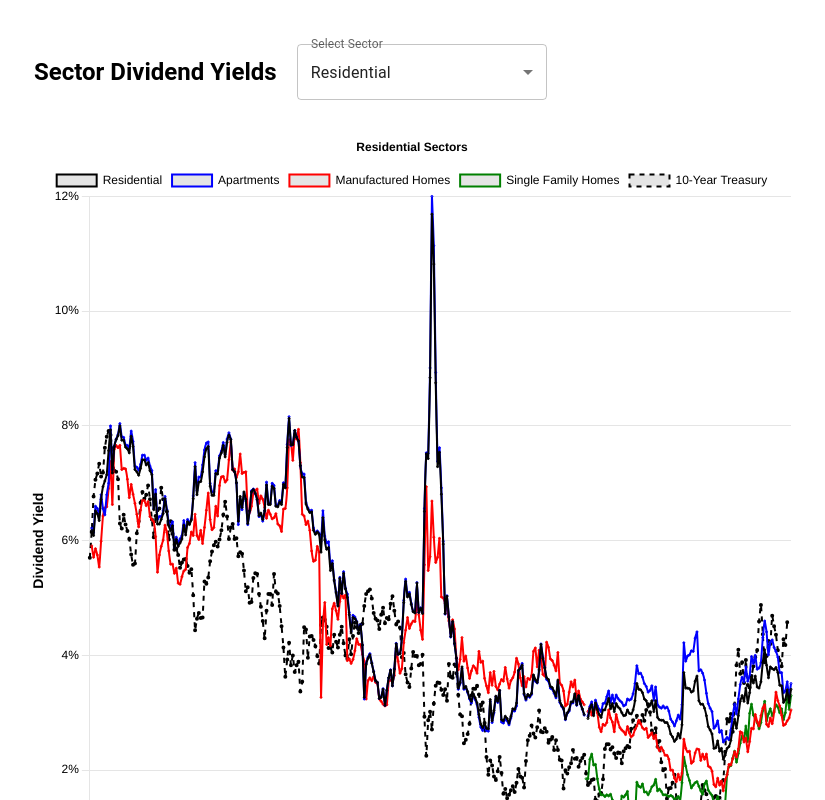
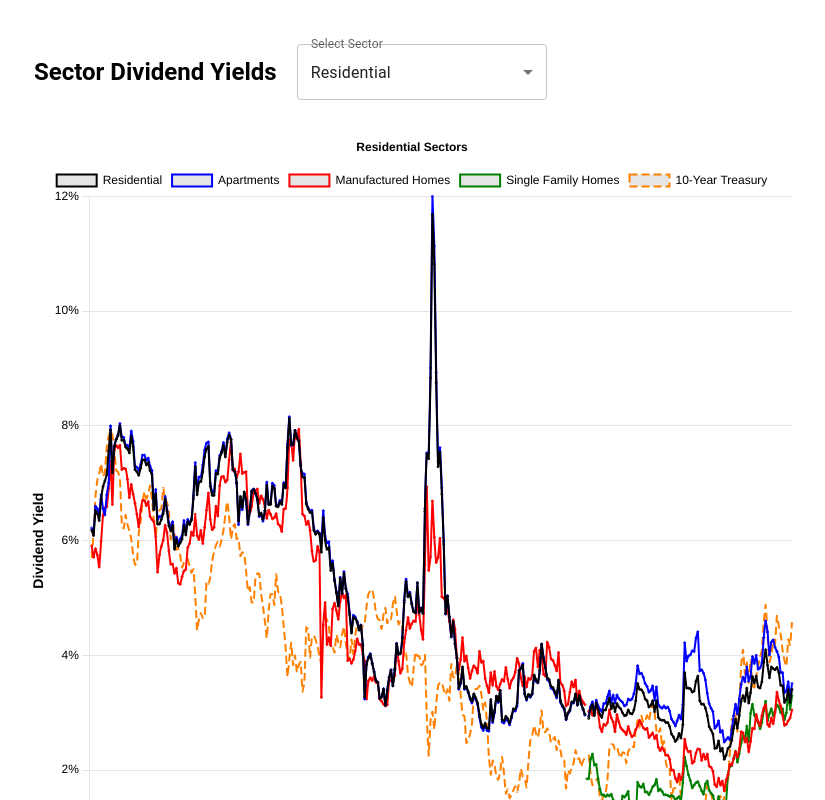
Before and after one commit to kylecribbins/Nareit, a React (Create React App) app in the folder nareit-app/: page / in a window 1280 px wide. Shown: the part 1060-1860 px from the top of the page, without its empty margins (228-1053 px from the left). Built offline with nearby package versions, Linux system fonts and the light colour scheme.

Commit message:
Treasury fixes

```diff
--- a/nareit-app/src/App.js
+++ b/nareit-app/src/App.js
@@ -23,8 +23,8 @@ import {
   filterAllOtherEquityIndexData,
   filterMortgageIndexData,
   extractScatterplotData,
+  extractTreasuryData, // Import extractTreasuryData
   sectorColors, // Import sectorColors
-  extractTreasuryData,
 } from "./utils/dataHelpers";
 import { sectorDefinitions } from "./utils/sectorDefinitions"; // Import sector definitions
 import { Box, FormControl, InputLabel, MenuItem, Select } from "@mui/material";
@@ -45,9 +45,10 @@ function App() {
   const [scatterData5Year, setScatterData5Year] = useState([]);
   const [scatterData10Year, setScatterData10Year] = useState([]);
   const [selectedDividendSector, setSelectedDividendSector] = useState("Residential");
-  const [treasuryData, setTreasuryData] = useState({ dates: [], yields: [] }); // Added treasuryData state
+  const [treasuryData, setTreasuryData] = useState({ dates: [], yields: [] }); // Updated to reflect new file
 
   useEffect(() => {
+    // Load main REIT data
     Papa.parse(`${process.env.PUBLIC_URL}/reit_data.csv`, {
       download: true,
       header: true,
@@ -73,9 +74,17 @@ function App() {
         setScatterData3Year(extractScatterplotData(metrics, "stdev3", "avgReturn3"));
         setScatterData5Year(extractScatterplotData(metrics, "stdev5", "avgReturn5"));
         setScatterData10Year(extractScatterplotData(metrics, "stdev10", "avgReturn10"));
+      },
+    });
 
-        const treasuryData = extractTreasuryData(rawData); // Extract Treasury data
-        setTreasuryData(treasuryData); // Save Treasury data for the chart
+    // Load Treasury data from the new file
+    Papa.parse(`${process.env.PUBLIC_URL}/treasury_data.csv`, {
+      download: true,
+      header: true,
+      complete: (result) => {
+        const rawTreasuryData = result.data;
+        const treasury = extractTreasuryData(rawTreasuryData); // Use updated extractTreasuryData
+        setTreasuryData(treasury);
       },
     });
   }, []);
--- a/nareit-app/src/components/SectorChart.js
+++ b/nareit-app/src/components/SectorChart.js
@@ -27,38 +27,19 @@ const SectorChart = ({ historicalData, sectors, title, sectorColors, treasuryYie
       return obj;
     }, {});
 
-  // Determine min and max dates for the selected sector
-  const sectorDates = Object.values(filteredData).flatMap((sector) => sector.dates);
-  const minSectorDate = new Date(Math.min(...sectorDates.map((date) => new Date(date))));
-  const maxSectorDate = new Date(Math.max(...sectorDates.map((date) => new Date(date))));
-
-  // Filter Treasury data to match the sector's date range
-  const filteredTreasuryYields = {
-    dates: treasuryYields.dates.filter(
-      (date) => new Date(date) >= minSectorDate && new Date(date) <= maxSectorDate
-    ),
-    yields: treasuryYields.dates
-      .map((date, index) =>
-        new Date(date) >= minSectorDate && new Date(date) <= maxSectorDate
-          ? treasuryYields.yields[index]
-          : null
-      )
-      .filter((value) => value !== null), // Remove nulls from mismatched dates
-  };
-
-  // Generate a unified list of unique dates across the filtered data
+  // Generate a unified list of unique dates
   const allDates = Array.from(
     new Set([
-      ...sectorDates,
-      ...filteredTreasuryYields.dates, // Include filtered Treasury dates
+      ...Object.values(filteredData).flatMap((sector) => sector.dates),
+      ...treasuryYields.dates,
     ])
-  ).sort((a, b) => new Date(a) - new Date(b)); // Sort dates in ascending order
+  ).sort((a, b) => new Date(a) - new Date(b));
 
   // Prepare datasets for each sector
   const datasets = Object.keys(filteredData).map((sector) => {
     const sectorData = filteredData[sector];
 
-    // Align data with allDates, filling gaps with null
+    // Align sector data with allDates, filling gaps with null
     const alignedYields = allDates.map((date) => {
       const index = sectorData.dates.indexOf(date);
       return index !== -1 ? sectorData.yields[index] : null;
@@ -76,14 +57,18 @@ const SectorChart = ({ historicalData, sectors, title, sectorColors, treasuryYie
   // Add 10-Year Treasury data as a separate dataset
   datasets.push({
     label: "10-Year Treasury",
-    data: filteredTreasuryYields.yields, // Use filtered Treasury yields
-    fill: true,
-    borderColor: "rgb(0, 0, 0)", // Black color for Treasury line
-    borderWidth: 2, // Match the thickness of other lines
-    borderDash: [5, 5], // Dotted line pattern (dash length and space)
+    data: allDates.map((date) => {
+      const index = treasuryYields.dates.indexOf(date);
+      return index !== -1 ? treasuryYields.yields[index] : null;
+    }),
+    fill: false,
+    borderColor: "#ff8000", // Orange color for high visibility
+    borderWidth: 2, // Match the same thickness as the dividend yield lines
+    tension: 0.1, // Smooth lines
     pointStyle: "circle",
-    pointRadius: 1, // Match the point radius of other lines
-    tension: 0.1, // Smooth lines
+    pointRadius: 0, // Match the point size of dividend yield lines
+    pointBackgroundColor: "#ff8000", // Match point color with the line
+    borderDash: [8, 4], // Dash effect: 8px line, 4px gap
   });
 
   const chartData = {
@@ -93,19 +78,19 @@ const SectorChart = ({ historicalData, sectors, title, sectorColors, treasuryYie
 
   const options = {
     responsive: true,
-    maintainAspectRatio: false, // Allows custom sizing
+    maintainAspectRatio: false,
     plugins: {
       legend: {
         display: true,
         position: "top",
         labels: {
-          color: "#000", // Set legend text color to black
+          color: "#000", // Legend text color
         },
       },
       title: {
         display: true,
         text: title,
-        color: "#000", // Set chart title text color to black
+        color: "#000", // Chart title color
       },
     },
     scales: {
@@ -114,44 +99,44 @@ const SectorChart = ({ historicalData, sectors, title, sectorColors, treasuryYie
         title: {
           display: true,
           text: "Dividend Yield",
-          color: "#000", // Set y-axis title text color to black
+          color: "#000",
           font: {
             size: 14,
-            weight: "bold", // Make y-axis title bold
+            weight: "bold",
           },
         },
         grid: {
-          drawOnChartArea: true, // Keep y-axis gridlines
+          drawOnChartArea: true,
         },
         ticks: {
-          color: "#000", // Set y-axis tick labels color to black
-          callback: (value) => `${value}%`, // Append % symbol to tick values
+          color: "#000",
+          callback: (value) => `${value}%`,
         },
       },
       x: {
         title: {
           display: true,
           text: "Date",
-          color: "#000", // Set x-axis title text color to black
+          color: "#000",
           font: {
             size: 14,
-            weight: "bold", // Make x-axis title bold
+            weight: "bold",
           },
         },
         grid: {
-          drawOnChartArea: false, // Remove x-axis gridlines
+          drawOnChartArea: false,
         },
         ticks: {
-          color: "#000", // Set x-axis tick labels color to black
+          color: "#000",
         },
       },
     },
     elements: {
       point: {
-        radius: 1, // Radius of 1 for all points
+        radius: 1,
       },
       line: {
-        borderWidth: 2, // Adjust the thickness of the line for better visibility
+        borderWidth: 2,
       },
     },
   };
--- a/nareit-app/src/utils/dataHelpers.js
+++ b/nareit-app/src/utils/dataHelpers.js
@@ -105,22 +105,24 @@ export const extractSectorMetrics = (data) => {
   return metrics;
 };
 
-// Helper function to extract unique 10-Year Treasury data
+// Helper function to extract 10-Year Treasury data
 export const extractTreasuryData = (data) => {
-  const treasuryData = {};
+  const dates = [];
+  const yields = [];
 
   data.forEach((row) => {
     const date = row.Date;
-    const treasuryYield = parseFloat(row["10-Year Treasury"]) || null;
+    const treasuryYield = parseFloat(row["10-Year Treasury"]);
 
-    if (date && treasuryYield !== null) {
-      treasuryData[date] = treasuryYield; // Use date as key to ensure uniqueness
+    if (date && !isNaN(treasuryYield)) {
+      dates.push(date); // Add date
+      yields.push(treasuryYield); // Add yield
     }
   });
 
   return {
-    dates: Object.keys(treasuryData).sort((a, b) => new Date(a) - new Date(b)), // Sort dates
-    yields: Object.values(treasuryData), // Get yields aligned with dates
+    dates, // Already in chronological order in the file
+    yields,
   };
 };
 
@@ -191,7 +193,6 @@ const groupIndexData = (data, indexField) => {
 };
 
 // Updated functions for different sector groups using the centralized sectorDefinitions
-
 export const filterRetailIndexData = (data) => {
   return groupIndexData(data.filter((row) => sectorDefinitions.Retail.includes(row.Sector)), "Total Index");
 };
```
Also changed, not shown: nareit-app/public/treasury_data.csv (added), 1 other file (tests, documents, lock files or other folders).
